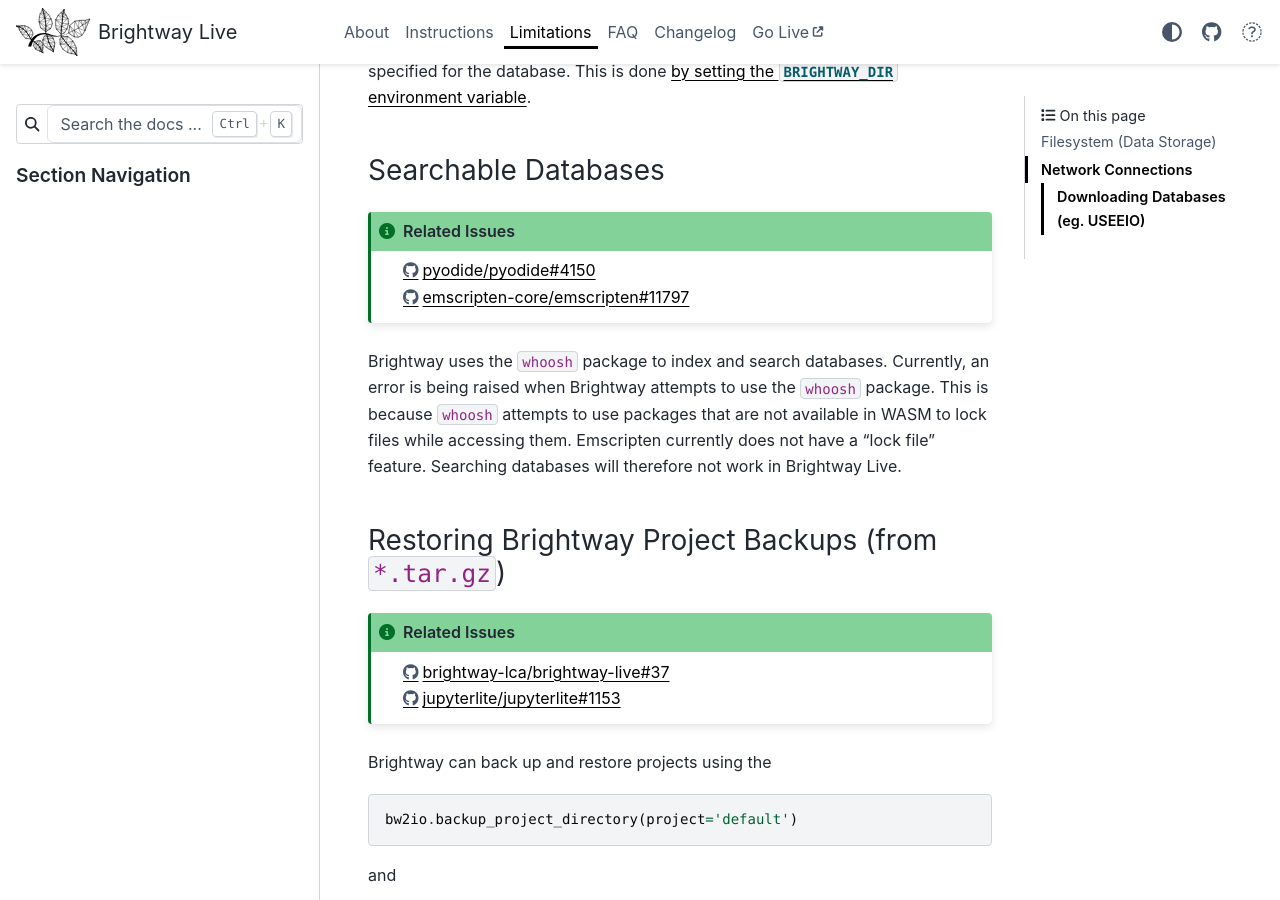
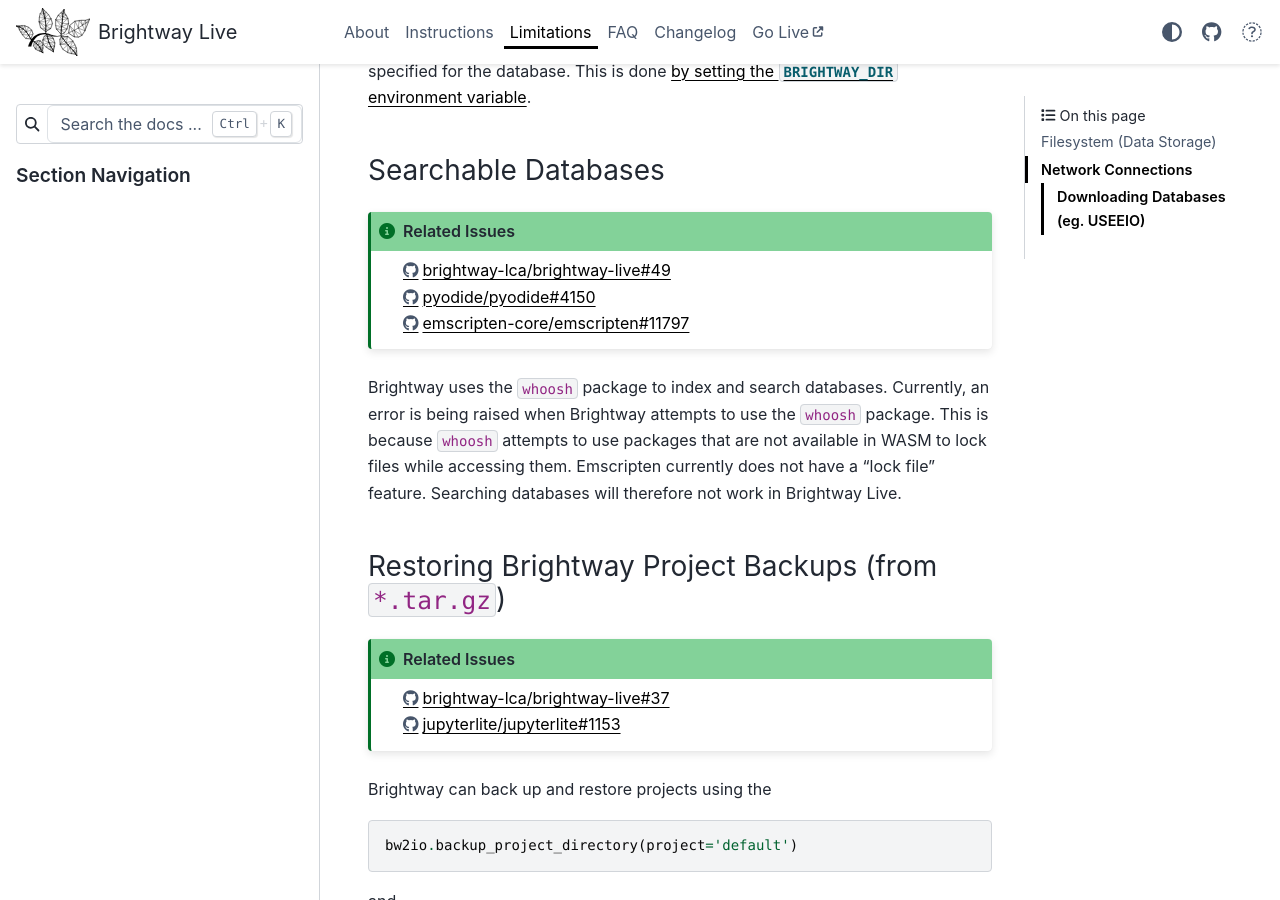
Before and after one commit to brightway-lca/brightway-live, a Sphinx documentation site: the page built from docs/content/limitations.md, in a window 1280 px wide and 900 px high, scrolled down 1256 px. Built offline with Sphinx 7.4.7 and the PyData theme 0.15.4, drawn with Linux system fonts in a browser that asks for light colours; nearby versions of some CDN libraries; some of the changed lines change nothing that is shown.

Commit message:
updated limitations

````diff
--- a/docs/content/limitations.md
+++ b/docs/content/limitations.md
@@ -49,6 +49,7 @@
 
 ```{admonition} Related Issues
 :class: note
+https://github.com/brightway-lca/brightway-live/issues/49 \
 https://github.com/pyodide/pyodide/discussions/4150 \
 https://github.com/emscripten-core/emscripten/issues/11797
 ```
````
